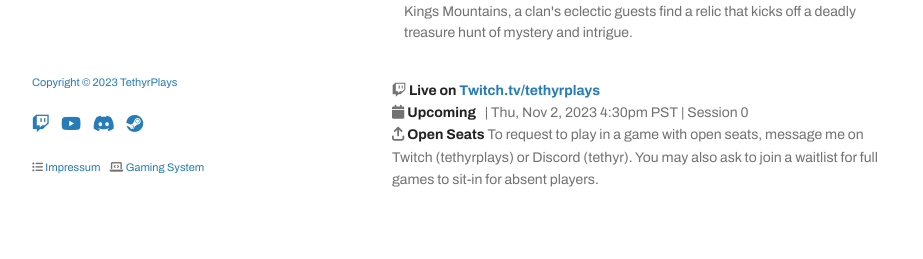
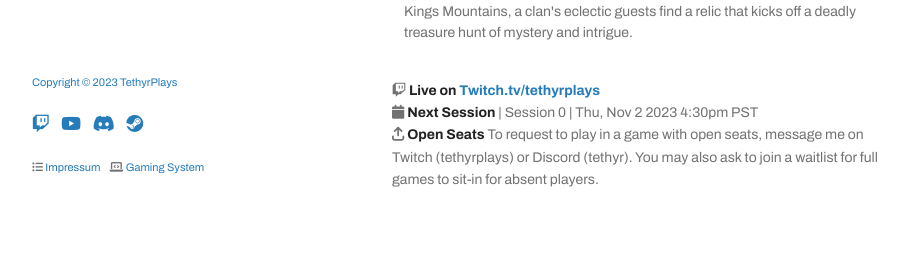
Before and after one commit to tethyrplays/tethyrplays, a Jekyll site: the page built from campaign/index.md, in a window 1280 px wide. Shown: the part 652-911 px from the top of the page, without its empty margins (178-1101 px from the left). Built offline with Jekyll 4.4.1, drawn with Linux system fonts in a browser that asks for light colours; nearby versions of some CDN libraries; some web fonts are replaced; our own code applies the rules of GitHub Pages for plain Markdown files; the repository's description, which GitHub fills in, is left out.

Commit message:
Update index.md

```diff
--- a/campaign/index.md
+++ b/campaign/index.md
@@ -24,5 +24,5 @@ Evil stirs in the depths of the Abomination Vaults, a sprawling dungeon where th
  Invited to a prestigious festival in Highhelm, the largest dwarven city in the Five Kings Mountains, a clan's eclectic guests find a relic that kicks off a deadly treasure hunt of mystery and intrigue.
 </div>
 <br /><i class="fa-brands fa-twitch"></i> **Live on [Twitch.tv/tethyrplays](https://twitch.tv/tethyrplays){:target="_blank"}**
-<br /><i class="fa-sharp fa-solid fa-calendar"></i> **Upcoming** &nbsp; | Thu, Nov 2, 2023 4:30pm PST | Session 0
+<br /><i class="fa-sharp fa-solid fa-calendar"></i> **Next Session** | Session 0 | Thu, Nov 2 2023 4:30pm PST
 <br /><i class="fa-sharp fa-solid fa-arrow-up-from-bracket"></i> **Open Seats** To request to play in a game with open seats, message me on Twitch (tethyrplays) or Discord (tethyr). You may also ask to join a waitlist for full games to sit-in for absent players.
```
